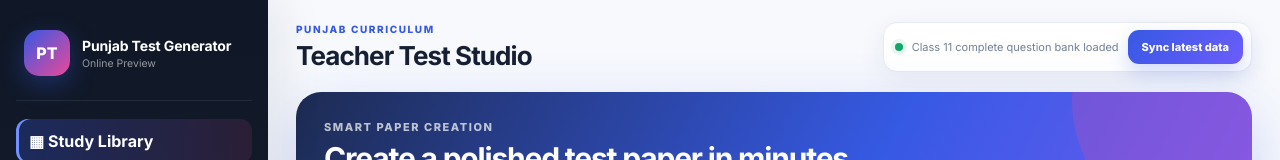
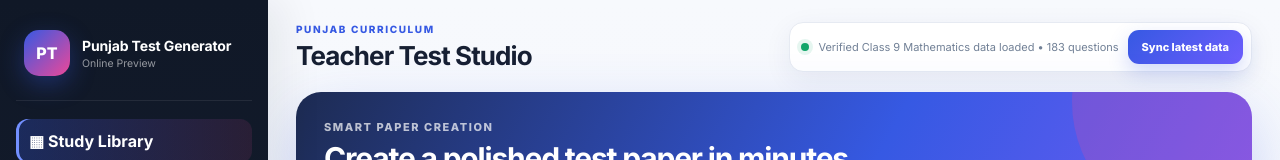
Before and after one commit to abdulmueed55/ruview, a plain HTML site: page web_preview/index.html in a window 1280 px wide. Shown: the top 160 px of the page. Drawn offline with Linux system fonts and the light colour scheme.

Commit message:
Enable verified Class 9 Mathematics after strict gate

```diff
--- a/web_preview/index.html
+++ b/web_preview/index.html
@@ -37,6 +37,6 @@
   <script src="class10_patch.js"></script>
   <script src="class11_complete.js"></script>
   <script src="class12_patch.js"></script>
-  <script src="test_builder_patch.js"></script>\n  <script src="premium_ui_patch.js"></script>\n  <script src="official_catalog_patch.js"></script>\n  <script src="verified_only_gate.js"></script>
+  <script src="test_builder_patch.js"></script>\n  <script src="premium_ui_patch.js"></script>\n  <script src="official_catalog_patch.js"></script>\n  <script src="verified_only_gate.js"></script>\n  <script src="verified_class9_math.js"></script>
 </body>
 </html>
```
